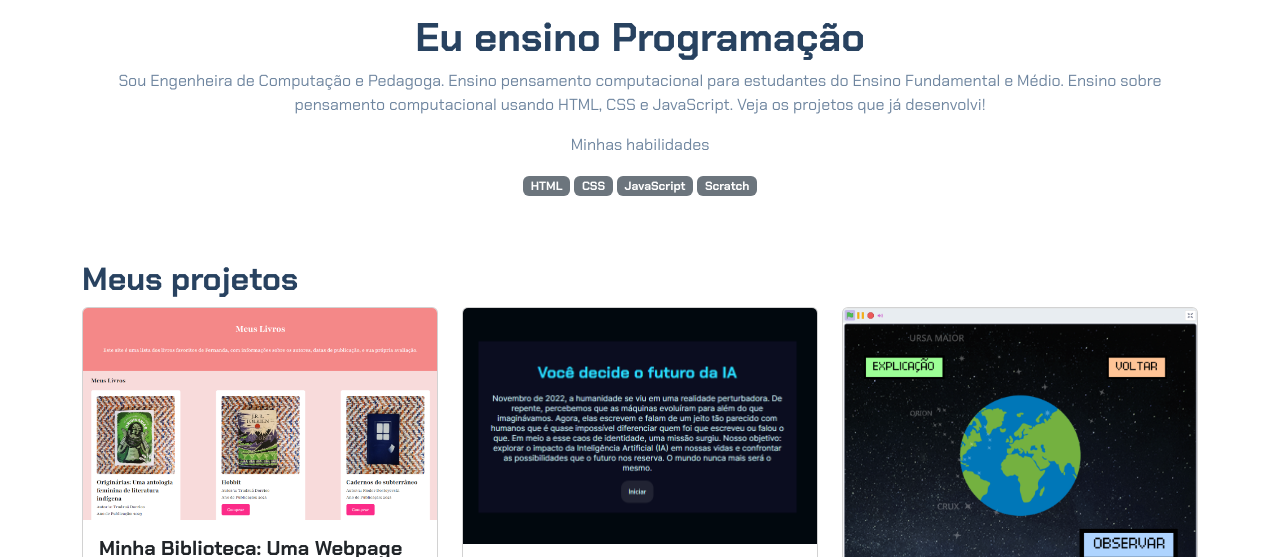
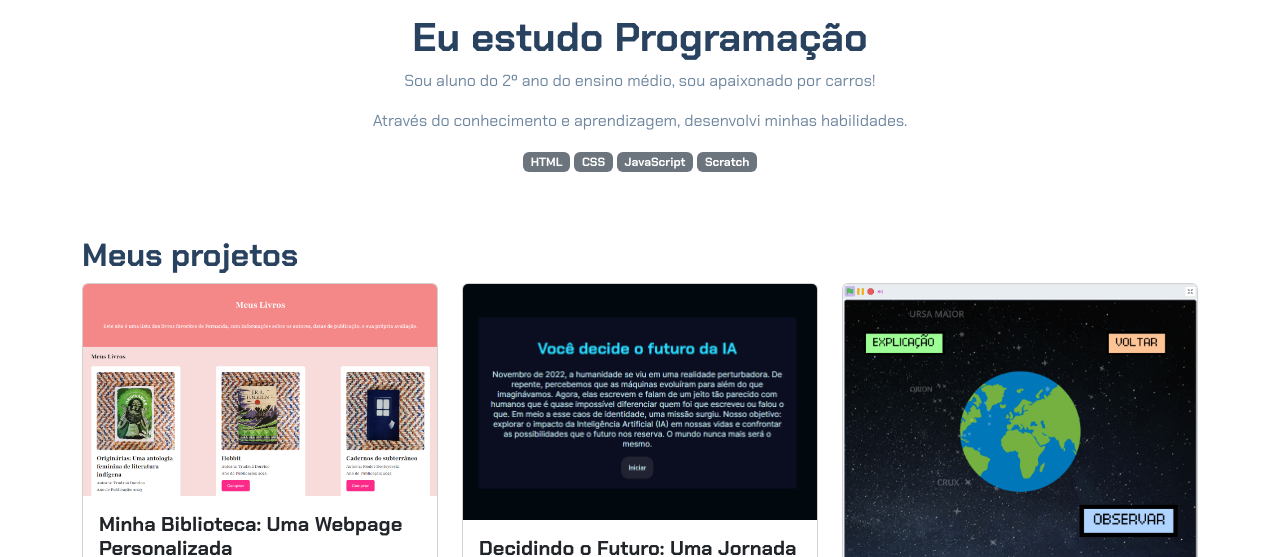
Before and after one commit to Carlos202o/portifolio, a plain HTML site: page index.html in a window 1280 px wide. Shown: the part 183-740 px from the top of the page. Drawn offline with nearby package versions, Linux system fonts and the light colour scheme.

Commit message:
Update index.html

```diff
--- a/index.html
+++ b/index.html
@@ -15,11 +15,9 @@
         <img src="avatar-perfil.png" alt="avatar da Fernanda" class="rounded-circle" width="150" height="150"
             srcset="">
         <p class="lead">Eu sou Carlos eduardo</p>
-        <h1>Eu ensino Programação</h1>
-        <p>Sou Engenheira de Computação e Pedagoga. Ensino pensamento computacional para estudantes do Ensino
-            Fundamental e Médio. Ensino sobre pensamento computacional usando HTML, CSS e JavaScript. Veja os projetos
-            que já desenvolvi!</p>
-        <p>Minhas habilidades</p>
+        <h1>Eu estudo Programação</h1>
+        <p>Sou aluno do 2º ano do ensino médio, sou apaixonado por carros!</p>
+        <p>Através do conhecimento e aprendizagem, desenvolvi minhas habilidades.</p>
         <div>
             <p class="badge bg-secondary">HTML</p>
             <p class="badge bg-secondary">CSS</p>
```
